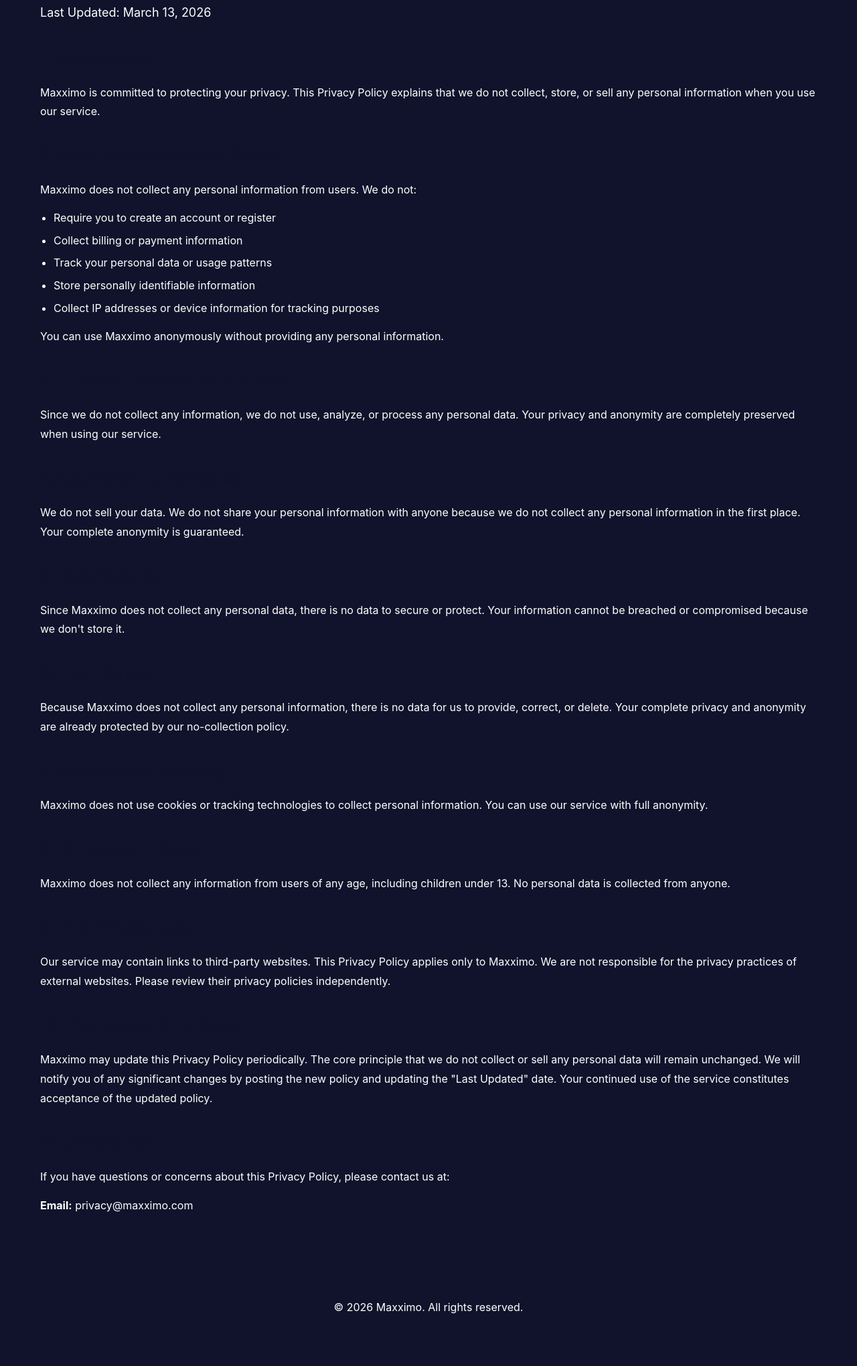
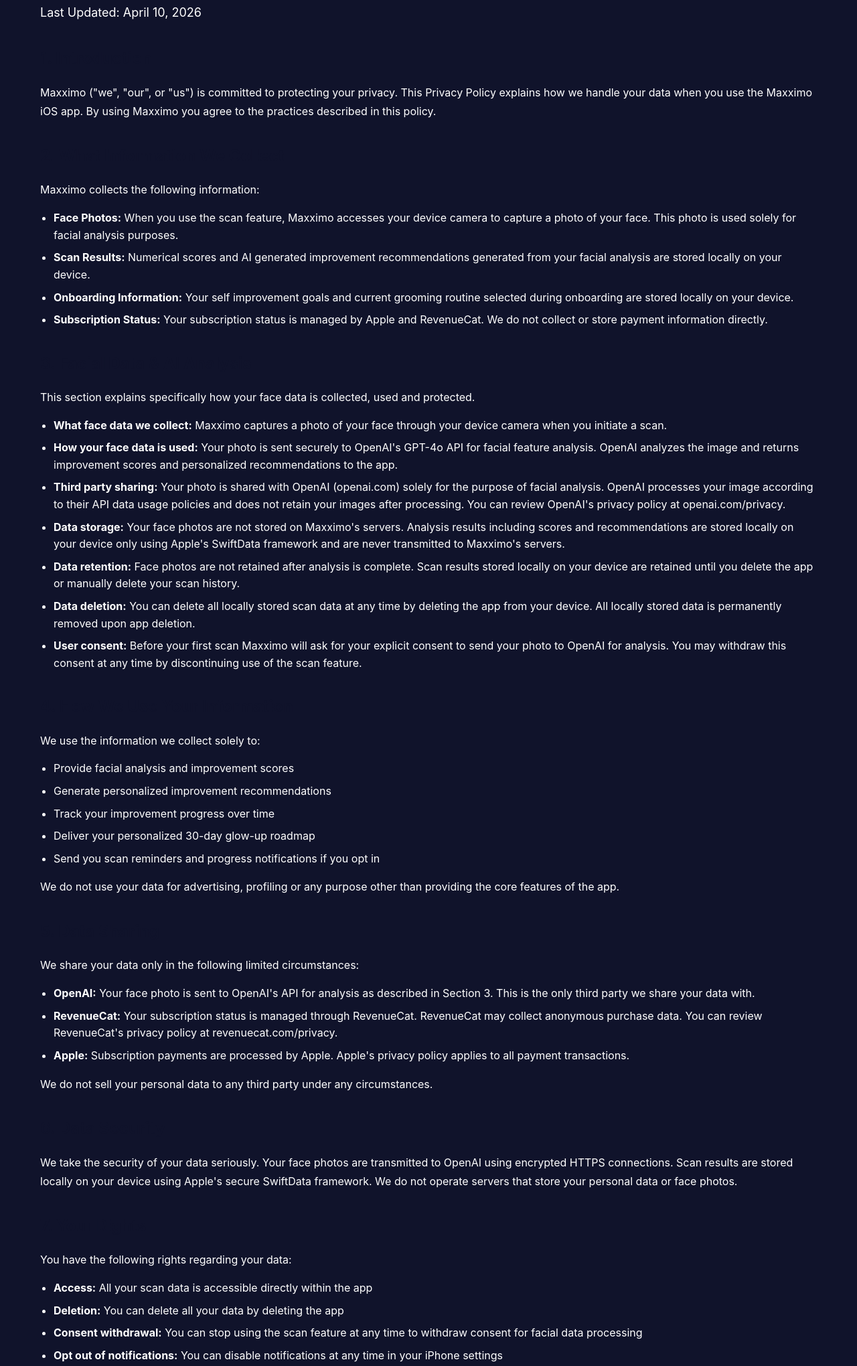
Before and after one commit to JoeyJahanshahi44/MO-Static, a plain HTML site: page privacy.html in a window 1280 px wide. Shown: the part 183-2223 px from the top of the page at 67% size. Before the commit the page ends 2179 px from the top, so only its background shows below. Drawn offline with Linux system fonts and the light colour scheme.

Commit message:
Update privacy.html

```diff
--- a/privacy.html
+++ b/privacy.html
@@ -22,49 +22,79 @@
     <section class="content">
         <div class="container">
             <h1>Privacy Policy</h1>
-            <p class="subtitle">Last Updated: March 13, 2026</p>
+            <p class="subtitle">Last Updated: April 10, 2026</p>
 
             <div class="privacy-content">
                 <h2>1. Introduction</h2>
-                <p>Maxximo is committed to protecting your privacy. This Privacy Policy explains that we do not collect, store, or sell any personal information when you use our service.</p>
+                <p>Maxximo ("we", "our", or "us") is committed to protecting your privacy. This Privacy Policy explains how we handle your data when you use the Maxximo iOS app. By using Maxximo you agree to the practices described in this policy.</p>
 
                 <h2>2. What Information We Collect</h2>
-                <p>Maxximo does not collect any personal information from users. We do not:</p>
+                <p>Maxximo collects the following information:</p>
                 <ul>
-                    <li>Require you to create an account or register</li>
-                    <li>Collect billing or payment information</li>
-                    <li>Track your personal data or usage patterns</li>
-                    <li>Store personally identifiable information</li>
-                    <li>Collect IP addresses or device information for tracking purposes</li>
+                    <li><strong>Face Photos:</strong> When you use the scan feature, Maxximo accesses your device camera to capture a photo of your face. This photo is used solely for facial analysis purposes.</li>
+                    <li><strong>Scan Results:</strong> Numerical scores and AI generated improvement recommendations generated from your facial analysis are stored locally on your device.</li>
+                    <li><strong>Onboarding Information:</strong> Your self improvement goals and current grooming routine selected during onboarding are stored locally on your device.</li>
+                    <li><strong>Subscription Status:</strong> Your subscription status is managed by Apple and RevenueCat. We do not collect or store payment information directly.</li>
                 </ul>
-                <p>You can use Maxximo anonymously without providing any personal information.</p>
 
-                <h2>3. How We Use Your Information</h2>
-                <p>Since we do not collect any information, we do not use, analyze, or process any personal data. Your privacy and anonymity are completely preserved when using our service.</p>
+                <h2>3. Facial Data & AI Analysis</h2>
+                <p>This section explains specifically how your face data is collected, used and protected.</p>
+                <ul>
+                    <li><strong>What face data we collect:</strong> Maxximo captures a photo of your face through your device camera when you initiate a scan.</li>
+                    <li><strong>How your face data is used:</strong> Your photo is sent securely to OpenAI's GPT-4o API for facial feature analysis. OpenAI analyzes the image and returns improvement scores and personalized recommendations to the app.</li>
+                    <li><strong>Third party sharing:</strong> Your photo is shared with OpenAI (openai.com) solely for the purpose of facial analysis. OpenAI processes your image according to their API data usage policies and does not retain your images after processing. You can review OpenAI's privacy policy at openai.com/privacy.</li>
+                    <li><strong>Data storage:</strong> Your face photos are not stored on Maxximo's servers. Analysis results including scores and recommendations are stored locally on your device only using Apple's SwiftData framework and are never transmitted to Maxximo's servers.</li>
+                    <li><strong>Data retention:</strong> Face photos are not retained after analysis is complete. Scan results stored locally on your device are retained until you delete the app or manually delete your scan history.</li>
+                    <li><strong>Data deletion:</strong> You can delete all locally stored scan data at any time by deleting the app from your device. All locally stored data is permanently removed upon app deletion.</li>
+                    <li><strong>User consent:</strong> Before your first scan Maxximo will ask for your explicit consent to send your photo to OpenAI for analysis. You may withdraw this consent at any time by discontinuing use of the scan feature.</li>
+                </ul>
 
-                <h2>4. Data Sharing and Sales</h2>
-                <p>We do not sell your data. We do not share your personal information with anyone because we do not collect any personal information in the first place. Your complete anonymity is guaranteed.</p>
+                <h2>4. How We Use Your Information</h2>
+                <p>We use the information we collect solely to:</p>
+                <ul>
+                    <li>Provide facial analysis and improvement scores</li>
+                    <li>Generate personalized improvement recommendations</li>
+                    <li>Track your improvement progress over time</li>
+                    <li>Deliver your personalized 30-day glow-up roadmap</li>
+                    <li>Send you scan reminders and progress notifications if you opt in</li>
+                </ul>
+                <p>We do not use your data for advertising, profiling or any purpose other than providing the core features of the app.</p>
 
-                <h2>5. Data Security</h2>
-                <p>Since Maxximo does not collect any personal data, there is no data to secure or protect. Your information cannot be breached or compromised because we don't store it.</p>
+                <h2>5. Data Sharing</h2>
+                <p>We share your data only in the following limited circumstances:</p>
+                <ul>
+                    <li><strong>OpenAI:</strong> Your face photo is sent to OpenAI's API for analysis as described in Section 3. This is the only third party we share your data with.</li>
+                    <li><strong>RevenueCat:</strong> Your subscription status is managed through RevenueCat. RevenueCat may collect anonymous purchase data. You can review RevenueCat's privacy policy at revenuecat.com/privacy.</li>
+                    <li><strong>Apple:</strong> Subscription payments are processed by Apple. Apple's privacy policy applies to all payment transactions.</li>
+                </ul>
+                <p>We do not sell your personal data to any third party under any circumstances.</p>
 
-                <h2>6. Your Rights</h2>
-                <p>Because Maxximo does not collect any personal information, there is no data for us to provide, correct, or delete. Your complete privacy and anonymity are already protected by our no-collection policy.</p>
+                <h2>6. Data Security</h2>
+                <p>We take the security of your data seriously. Your face photos are transmitted to OpenAI using encrypted HTTPS connections. Scan results are stored locally on your device using Apple's secure SwiftData framework. We do not operate servers that store your personal data or face photos.</p>
 
-                <h2>7. Cookies and Tracking</h2>
-                <p>Maxximo does not use cookies or tracking technologies to collect personal information. You can use our service with full anonymity.</p>
+                <h2>7. Your Rights</h2>
+                <p>You have the following rights regarding your data:</p>
+                <ul>
+                    <li><strong>Access:</strong> All your scan data is accessible directly within the app</li>
+                    <li><strong>Deletion:</strong> You can delete all your data by deleting the app</li>
+                    <li><strong>Consent withdrawal:</strong> You can stop using the scan feature at any time to withdraw consent for facial data processing</li>
+                    <li><strong>Opt out of notifications:</strong> You can disable notifications at any time in your iPhone settings</li>
+                </ul>
 
-                <h2>8. Children's Privacy</h2>
-                <p>Maxximo does not collect any information from users of any age, including children under 13. No personal data is collected from anyone.</p>
+                <h2>8. Cookies and Tracking</h2>
+                <p>Maxximo does not use cookies or tracking technologies. We do not track your activity across other apps or websites.</p>
 
-                <h2>9. Third-Party Links</h2>
-                <p>Our service may contain links to third-party websites. This Privacy Policy applies only to Maxximo. We are not responsible for the privacy practices of external websites. Please review their privacy policies independently.</p>
+                <h2>9. Children's Privacy</h2>
+                <p>Maxximo is intended for users aged 13 and older. We do not knowingly collect personal information from children under 13. If you are under 13 please do not use this app. If we become aware that a user under 13 has provided face data we will take steps to remove that data immediately.</p>
 
-                <h2>10. Changes to This Policy</h2>
-                <p>Maxximo may update this Privacy Policy periodically. The core principle that we do not collect or sell any personal data will remain unchanged. We will notify you of any significant changes by posting the new policy and updating the "Last Updated" date. Your continued use of the service constitutes acceptance of the updated policy.</p>
+                <h2>10. Third Party Links</h2>
+                <p>Our app may contain links to third party websites. This Privacy Policy applies only to Maxximo. We are not responsible for the privacy practices of external websites or services. Please review their privacy policies independently.</p>
 
-                <h2>11. Contact Us</h2>
-                <p>If you have questions or concerns about this Privacy Policy, please contact us at:</p>
+                <h2>11. Changes to This Policy</h2>
+                <p>Maxximo may update this Privacy Policy periodically. We will notify you of significant changes by updating the "Last Updated" date at the top of this policy. Your continued use of the app after changes constitutes acceptance of the updated policy.</p>
+
+                <h2>12. Contact Us</h2>
+                <p>If you have questions or concerns about this Privacy Policy or how we handle your data please contact us at:</p>
                 <p><strong>Email:</strong> privacy@maxximo.com</p>
             </div>
         </div>
```
